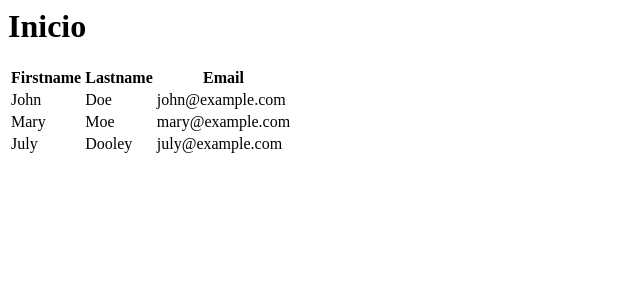
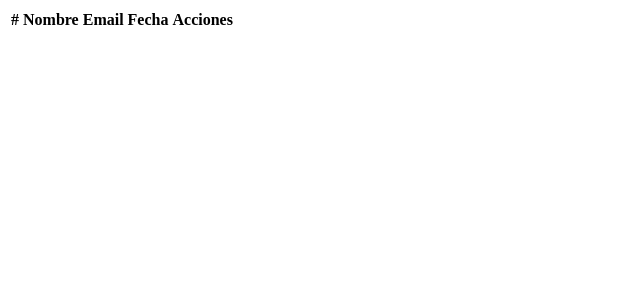
Before and after one commit to DiegoXavier2442/login_securyte, a PHP site: template disenoweb1/vistas/paginas/inicio.php in a window 1280 px wide. Shown: the top 300 px of the page, without its empty margins (0-640 px from the left). Run offline with PHP 8.4, Linux system fonts and the light colour scheme; the template is opened without the code that fills it, so the values that code supplies are empty.

Commit message:
Leer Registros

```diff
--- a/disenoweb1/vistas/paginas/inicio.php
+++ b/disenoweb1/vistas/paginas/inicio.php
@@ -1,28 +1,41 @@
-<h1>Inicio</h1>
+<?php
+// objeto que le hace una peticion al controlador
+$usuarios = ControladorFormularios::ctrSelecionarRegistros();
+
+?>
+
 
 <table class="table table-striped">
   <thead>
     <tr>
-      <th>Firstname</th>
-      <th>Lastname</th>
+      <th>#</th>
+      <th>Nombre</th>
       <th>Email</th>
+      <th>Fecha</th>
+      <th>Acciones</th>
     </tr>
   </thead>
   <tbody>
+
+    <?php foreach ($usuarios as $key => $value ):
+      // $key = viene siendo el numero de indice  al que pertenece el valor del arry $usuarios
+      // se suma +1 por que los arry inician desde cero  ?>
     <tr>
-      <td>John</td>
-      <td>Doe</td>
-      <td>john@example.com</td>
+      <th><?php echo ($key+1);?></th>
+      <td><?php echo $value["usuario"];?></td>
+      <td><?php echo $value["email"];?></td>
+      <td><?php echo $value["fecha_registro"];?></td>
+      <td>
+        <div class="btn-group">
+          <button class="btn btn-warning">
+            <i class="fas fa-pencil-alt"></i>
+          </button>
+          <button class="btn btn-danger">
+            <i class="fas fa-trash-alt"></i>
+          </button>
+        </div>
+      </td>
     </tr>
-    <tr>
-      <td>Mary</td>
-      <td>Moe</td>
-      <td>mary@example.com</td>
-    </tr>
-    <tr>
-      <td>July</td>
-      <td>Dooley</td>
-      <td>july@example.com</td>
-    </tr>
+    <?php endforeach?>
   </tbody>
 </table>
```
